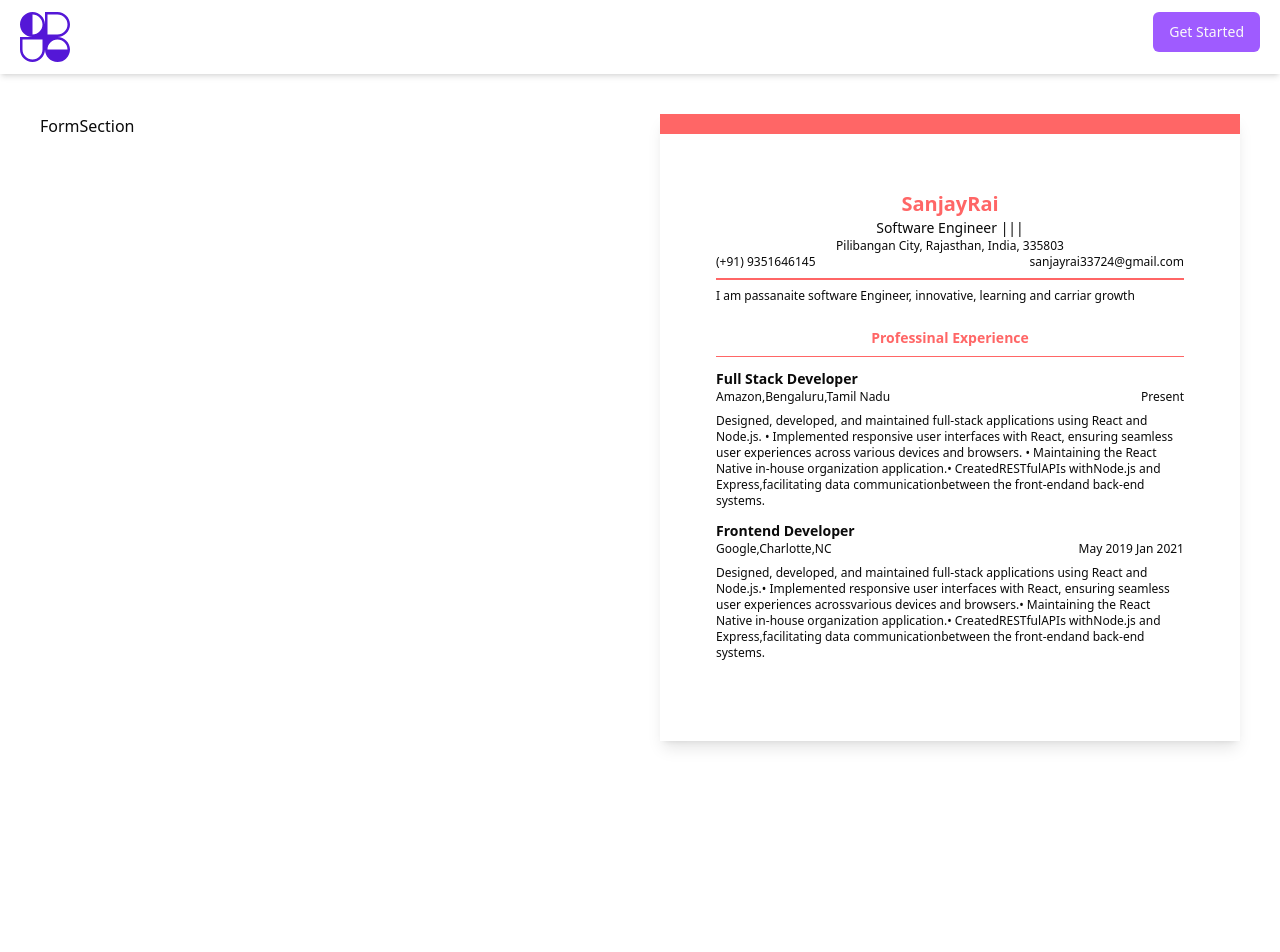
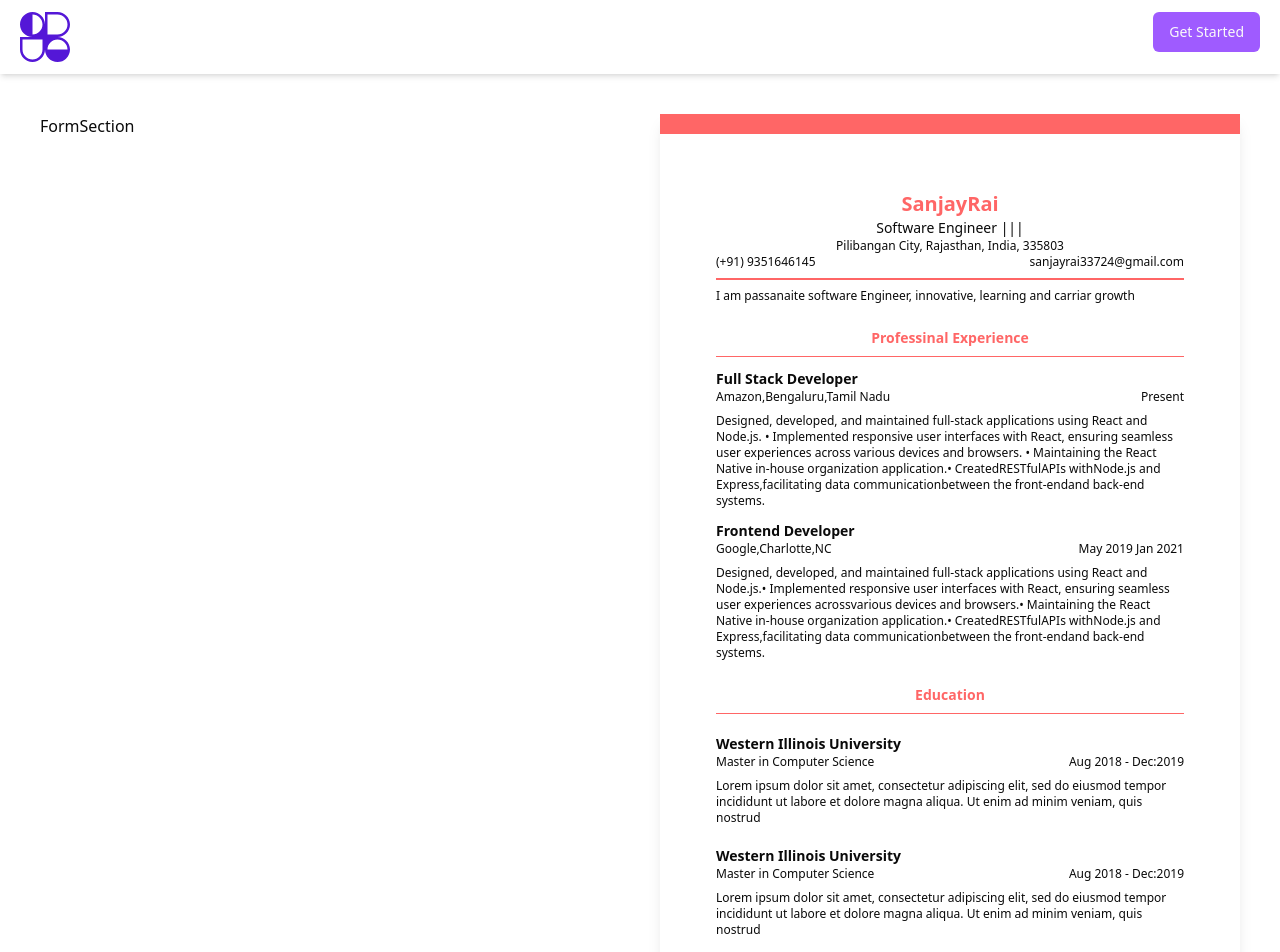
Before and after one commit to sanjaraiy/Resume-builder, a React (Vite) app: page /dashboard/resume/1/edit in a window 1280 px wide. Shown: the top 952 px of the page. Before the commit the page ends 800 px from the top, so only its background shows below. Built offline with nearby package versions, Linux system fonts and the light colour scheme; no server answers.

Commit message:
added educational details components

```diff
--- a/src/components/resumePreview/ResumePreview.jsx
+++ b/src/components/resumePreview/ResumePreview.jsx
@@ -3,6 +3,7 @@ import React, { useContext } from 'react'
 import PersonalDetails from './preview/PersonalDetails';
 import SummaryDetails from './preview/SummaryDetails';
 import ProfessionalExpDetails from './preview/ProfessionalExpDetails';
+import EducationDetails from './preview/EducationDetails';
 
 function ResumePreview() {
 
@@ -15,11 +16,15 @@ function ResumePreview() {
     >
         {/* Personal Detail */}
          <PersonalDetails resumeInfo={resumeInfo}></PersonalDetails>
+
         {/* Summary  */}
          <SummaryDetails resumeInfo={resumeInfo}></SummaryDetails>
+
         {/* Professional Experience  */}
          <ProfessionalExpDetails resumeInfo={resumeInfo}></ProfessionalExpDetails>
+
         {/* Education  */}
+        <EducationDetails resumeInfo={resumeInfo}></EducationDetails>
 
         {/* Skills  */}
     </div>
--- /dev/null
+++ b/src/components/resumePreview/preview/EducationDetails.jsx
@@ -0,0 +1,38 @@
+import React from 'react'
+
+function EducationDetails({resumeInfo}) {
+  return (
+    <div className="my-6">
+    <h2
+      className="text-center font-bold text-sm mb-2"
+      style={{
+        color: resumeInfo?.themeColor,
+      }}
+    >
+      Education
+    </h2>
+     <hr
+      style={{
+          borderColor: resumeInfo?.themeColor
+      }}
+     />
+     {
+        resumeInfo?.education.map((educationItem, idx) => (
+            <div key={idx} className='my-5'>
+                <h2 className='text-sm font-bold'>{
+                    educationItem.universityName
+                }</h2>
+                <h2 className='text-xs flex justify-between'>{educationItem?.degree} in {educationItem?.major}
+                 <span>{educationItem?.startDate} - {educationItem?.endDate}</span>
+                </h2>
+                <p className='text-xs my-2'>
+                    {educationItem?.description}
+                </p>
+            </div>
+        ))
+     }
+  </div>
+  )
+}
+
+export default EducationDetails
```
